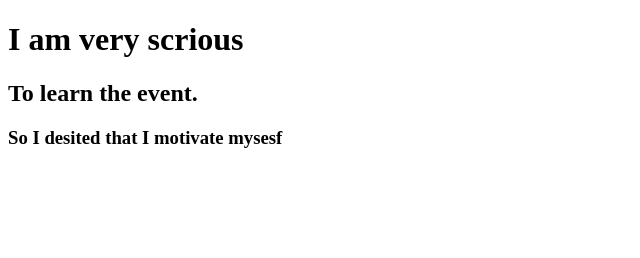
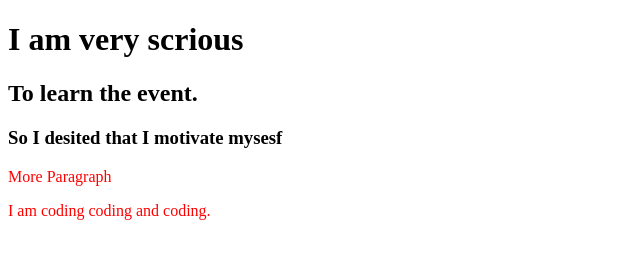
Before and after one commit to mariabiswas2020/my-first-repo, a plain HTML site: page index.html in a window 1280 px wide. Shown: the whole page, without its empty margins (0-640 px from the left). Drawn offline with Linux system fonts and the light colour scheme.

Commit message:
styles added

```diff
--- a/index.html
+++ b/index.html
@@ -5,10 +5,13 @@
     <meta http-equiv="X-UA-Compatible" content="IE=edge">
     <meta name="viewport" content="width=device-width, initial-scale=1.0">
     <title>My first Github Repo</title>
+    <link rel="stylesheet" href="style.css">
 </head>
 <body>
     <h1>I am very scrious</h1>
     <h2>To learn the event.</h2>
     <h3>So I desited that I motivate mysesf</h3>
+    <p>More Paragraph</p>
+    <p>I am coding coding and coding.</p>
 </body>
 </html>
--- /dev/null
+++ b/style.css
@@ -0,0 +1,3 @@
+p{
+    color: red;
+}
```
